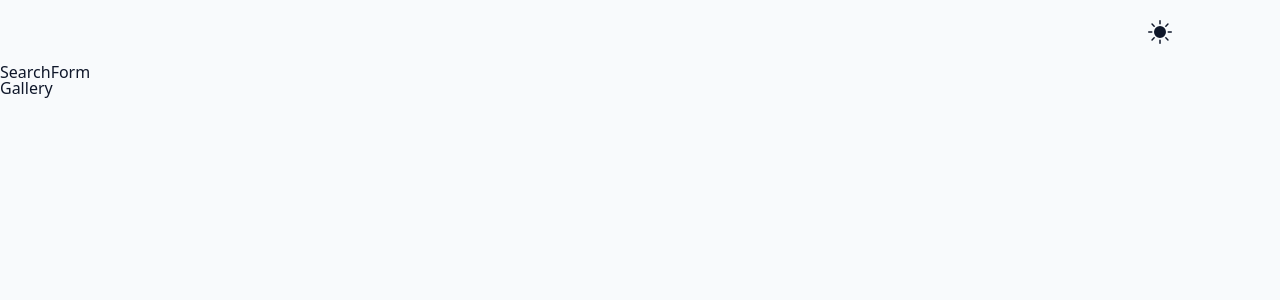
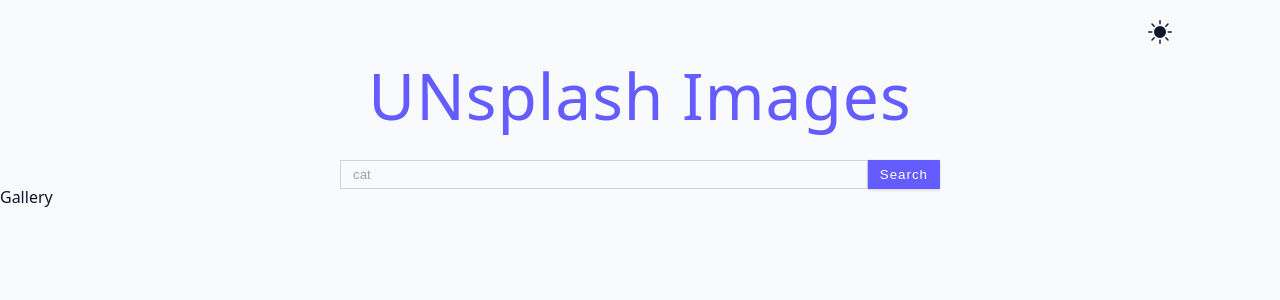
Before and after one commit to JavokhirTursunboev/unsplash-Byquery, a React (Vite) app: page / in a window 1280 px wide. Shown: the top 300 px of the page. Built offline with nearby package versions, Linux system fonts and the light colour scheme.

Commit message:
added search info

```diff
--- a/src/SearchForm.jsx
+++ b/src/SearchForm.jsx
@@ -1,7 +1,27 @@
 import React from "react";
 
 const SearchForm = () => {
-  return <div>SearchForm</div>;
+  const handleSubmit = (e) => {
+    e.preventDefault();
+    const searchValue = e.target.elements.search.value;
+    if (!searchValue) return;
+    console.log(searchValue);
+  };
+  return (
+    <section>
+      <h1 className="title">UNsplash Images</h1>
+      <form className="search-form" onSubmit={handleSubmit}>
+        <input
+          type="text"
+          name="search"
+          className=" form-input search-input"
+          placeholder="cat"
+        />
+        <button type="submit" className="btn">
+          search
+        </button>
+      </form>
+    </section>
+  );
 };
-
 export default SearchForm;
```
